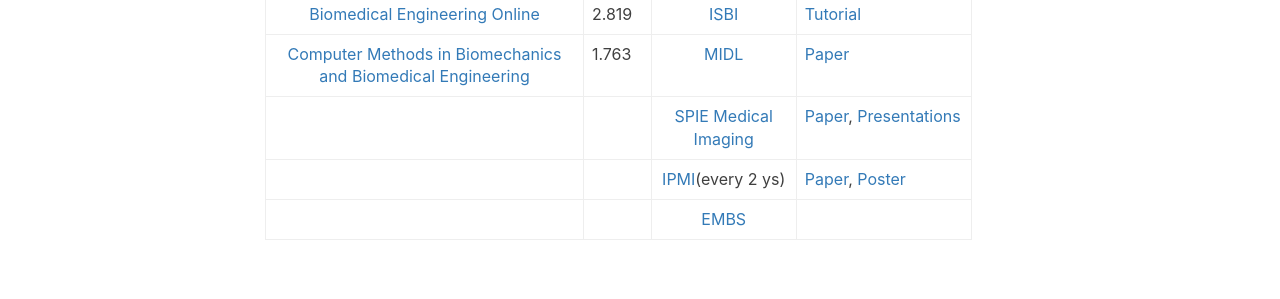
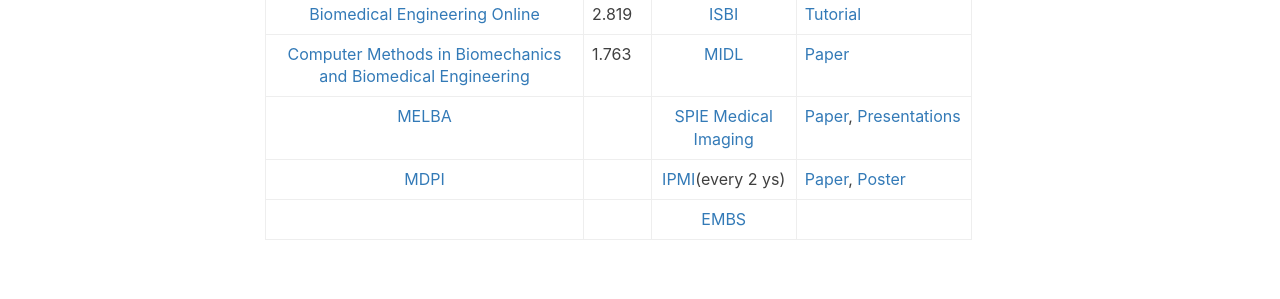
Before and after one commit to jizhang02/jizhang02.github.io, a Jekyll site: the page built from _posts/2022-06-17-journalconf.markdown, in a window 1280 px wide. Shown: the part 1282-1581 px from the top of the page. Built offline with Jekyll 4.4.1, drawn with Linux system fonts in a browser that asks for light colours; nearby versions of some CDN libraries; a script that is not in the unit is left out; comment, search, counter and statistics services are not loaded.

Commit message:
Update 2022-06-17-journalconf.markdown

```diff
--- a/_posts/2022-06-17-journalconf.markdown
+++ b/_posts/2022-06-17-journalconf.markdown
@@ -27,6 +27,6 @@
 |[Medical Physics](https://aapm.onlinelibrary.wiley.com/journal/24734209)|4.071|[MICCAI](http://www.miccai.org/)|[Workshops](https://conferences.miccai.org/2022/en/MICCAI2022-WORKSHOPS.html), [Tutorial](https://conferences.miccai.org/2022/en/MICCAI2022-TUTORIALS.html), [Jobs](http://www.miccai.org/job-board/)|
 |[Biomedical Engineering Online](https://biomedical-engineering-online.biomedcentral.com/)|2.819|[ISBI](https://biomedicalimaging.org/2022/)|[Tutorial](https://biomedicalimaging.org/2022/tutorials/)|
 |[Computer Methods in Biomechanics and Biomedical Engineering](https://www.tandfonline.com/journals/gcmb20)|1.763|[MIDL](https://www.midl.io/)|[Paper](https://2022.midl.io/orals.html)|
-|||[SPIE Medical Imaging](https://spie.org/)|[Paper](https://www.spiedigitallibrary.org/conference-proceedings-of-spie/browse/SPIE-Medical-Imaging/2022?webSyncID=47b2cbc5-4c5e-d83e-236b-3496633be23c&sessionGUID=d9c6c446-291c-5283-dcb1-18cc0bcd562e&_ga=2.112407559.2011702394.1655747257-1863397903.1655747257&cm_mc_uid=68212891915016557472566&cm_mc_sid_50300000=96110961655747256664&SSO=1), [Presentations](https://www.spiedigitallibrary.org/conference-presentations)|
-|||[IPMI](http://ipmi2021.org/past-ipmis/)(every 2 ys)|[Paper](https://link.springer.com/conference/ipmi), [Poster](https://ipmi2021.org/poster-groups/)|
+|[MELBA](https://www.melba-journal.org/)||[SPIE Medical Imaging](https://spie.org/)|[Paper](https://www.spiedigitallibrary.org/conference-proceedings-of-spie/browse/SPIE-Medical-Imaging/2022?webSyncID=47b2cbc5-4c5e-d83e-236b-3496633be23c&sessionGUID=d9c6c446-291c-5283-dcb1-18cc0bcd562e&_ga=2.112407559.2011702394.1655747257-1863397903.1655747257&cm_mc_uid=68212891915016557472566&cm_mc_sid_50300000=96110961655747256664&SSO=1), [Presentations](https://www.spiedigitallibrary.org/conference-presentations)|
+|[MDPI](https://www.mdpi.com/)||[IPMI](http://ipmi2021.org/past-ipmis/)(every 2 ys)|[Paper](https://link.springer.com/conference/ipmi), [Poster](https://ipmi2021.org/poster-groups/)|
 |||[EMBS](https://embc.embs.org/2022/)||
```
